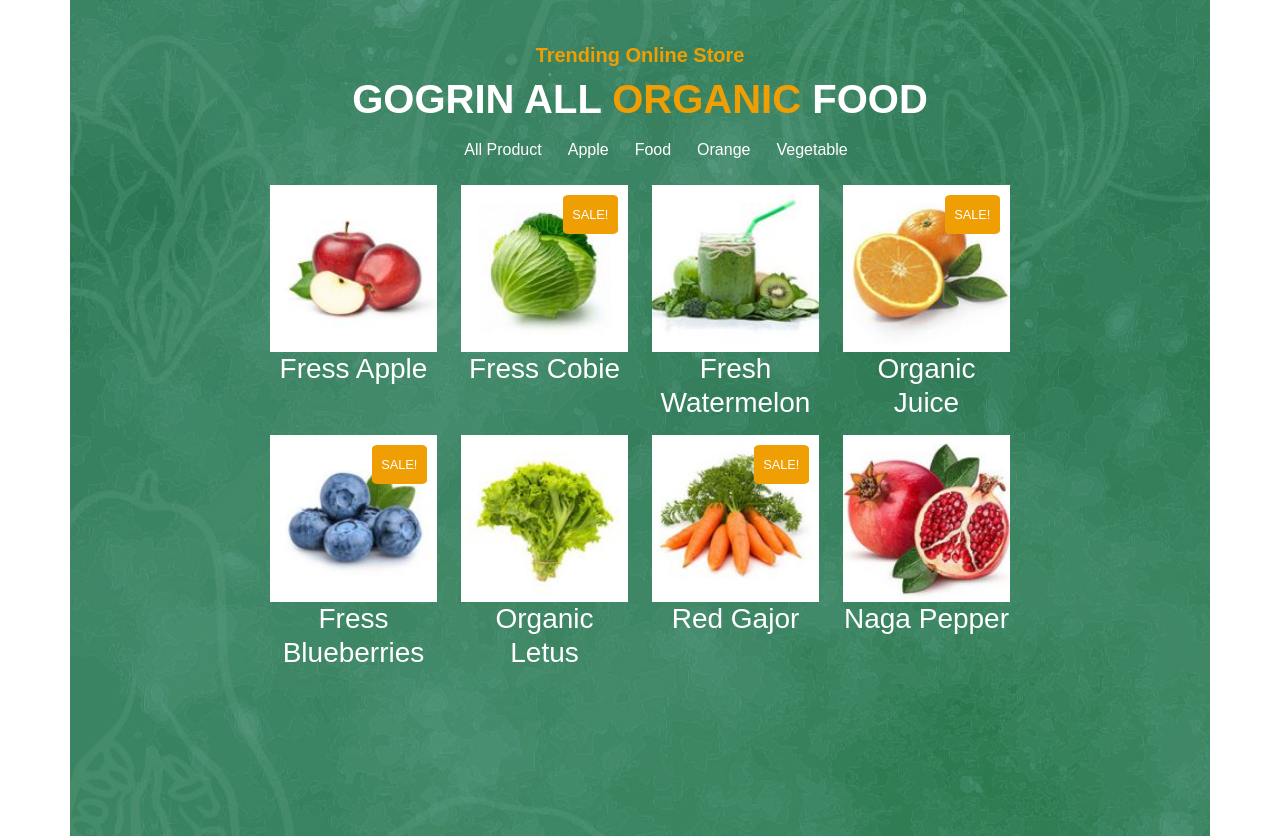
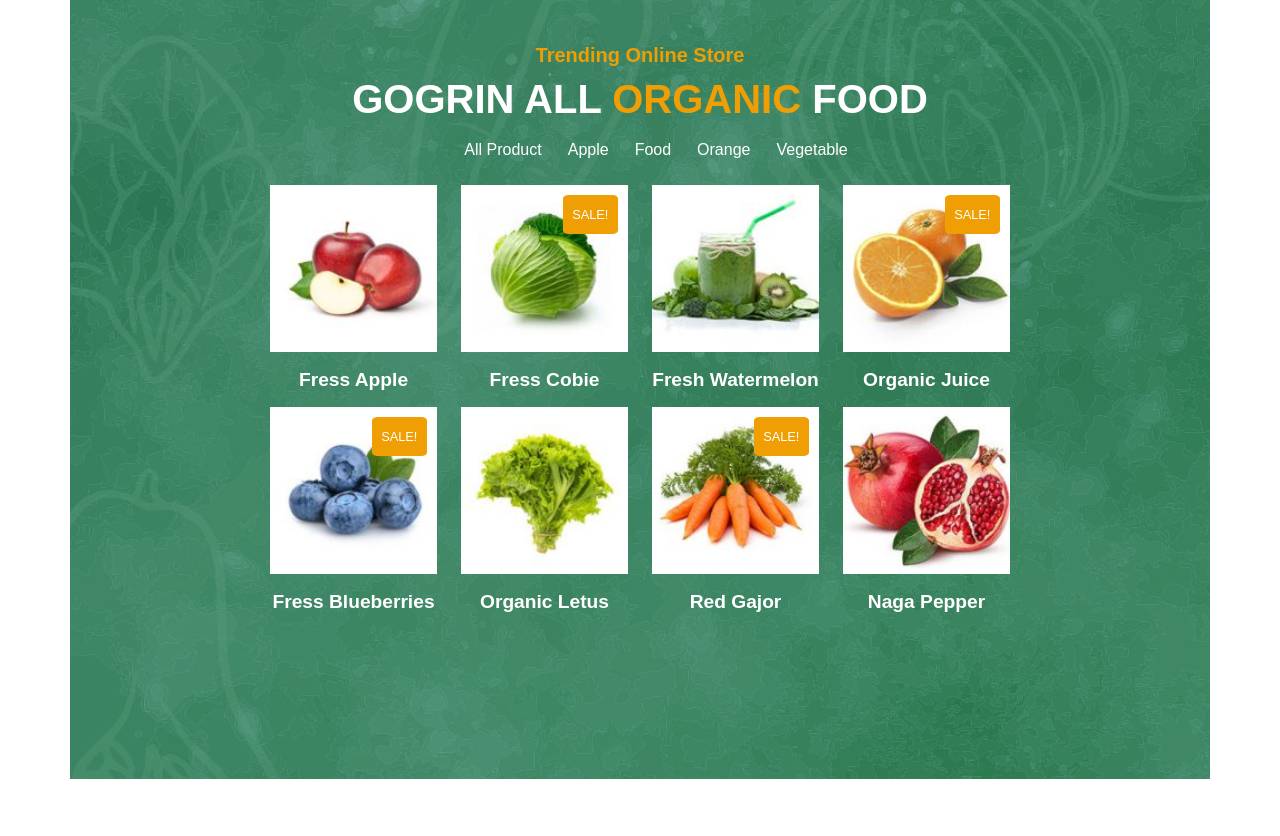
Before and after one commit to Flopiras/proj-html-vuejs, a Vue app: page / in a window 1280 px wide. Shown: the part 1659-2495 px from the top of the page. After the commit the page ends 2438 px from the top, so only its background shows below. Built offline with nearby package versions, Linux system fonts and the light colour scheme.

Commit message:
fix style card

```diff
--- a/src/components/BaseCard.vue
+++ b/src/components/BaseCard.vue
@@ -4,7 +4,7 @@ export default {
         pic: String,
         picName: String,
         mainCaption: String,
-        secondCaption: String,
+        // secondCaption: String,
         saleTag: Boolean
     },
     methods: {
@@ -23,7 +23,7 @@ export default {
             <img :src="getImagePath(pic)" :alt="picName">
             <figcaption v-if="mainCaption">
                 <h3>{{ mainCaption }}</h3>
-                <h6>{{ secondCaption }}</h6>
+                <!-- <h6>{{ secondCaption }}</h6> -->
             </figcaption>
             <div v-if="saleTag" class="sale-tag">
                 <p>SALE!</p>
@@ -38,6 +38,9 @@ export default {
 .base-card {
     h3 {
         color: currentColor;
+        font-size: 1.2rem;
+        font-weight: 600;
+        padding: 1rem 0 0 0;
     }
 }
 
@@ -45,7 +48,7 @@ figure {
     position: relative;
 
     img {
-        display: block;
+        display: inline-block;
         width: 100%;
     }
 
```
